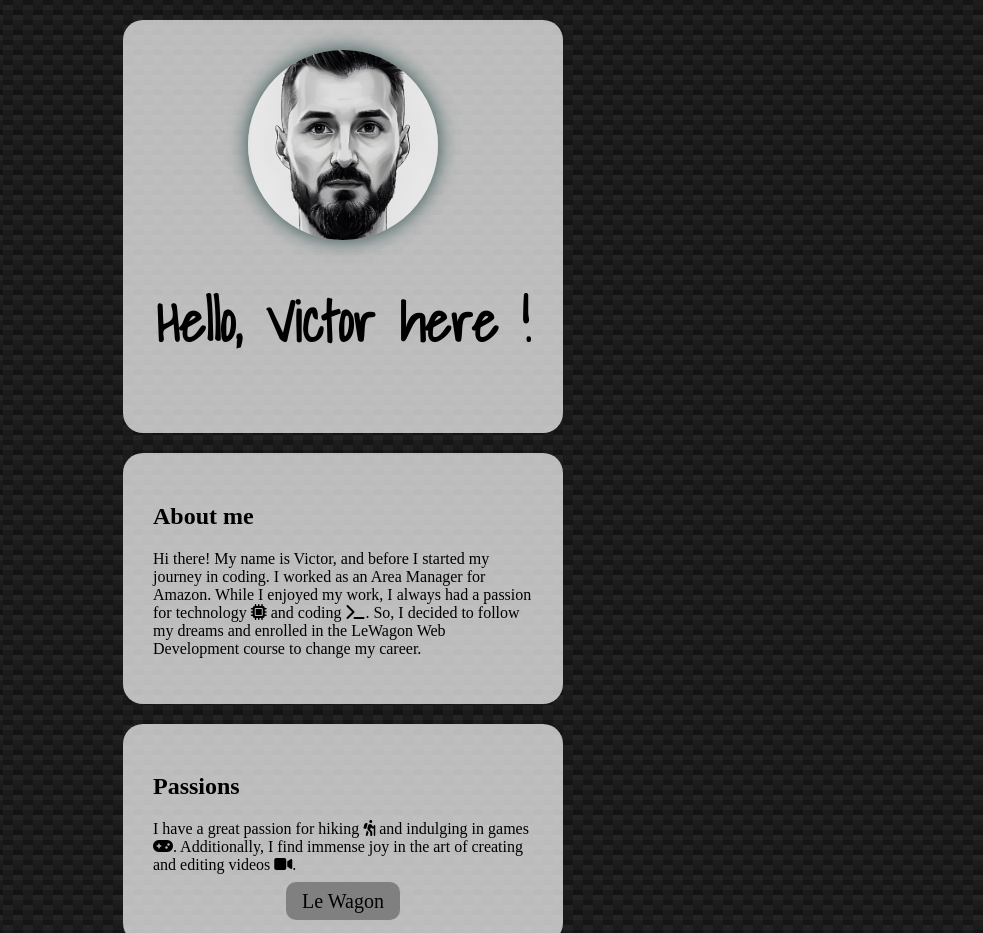
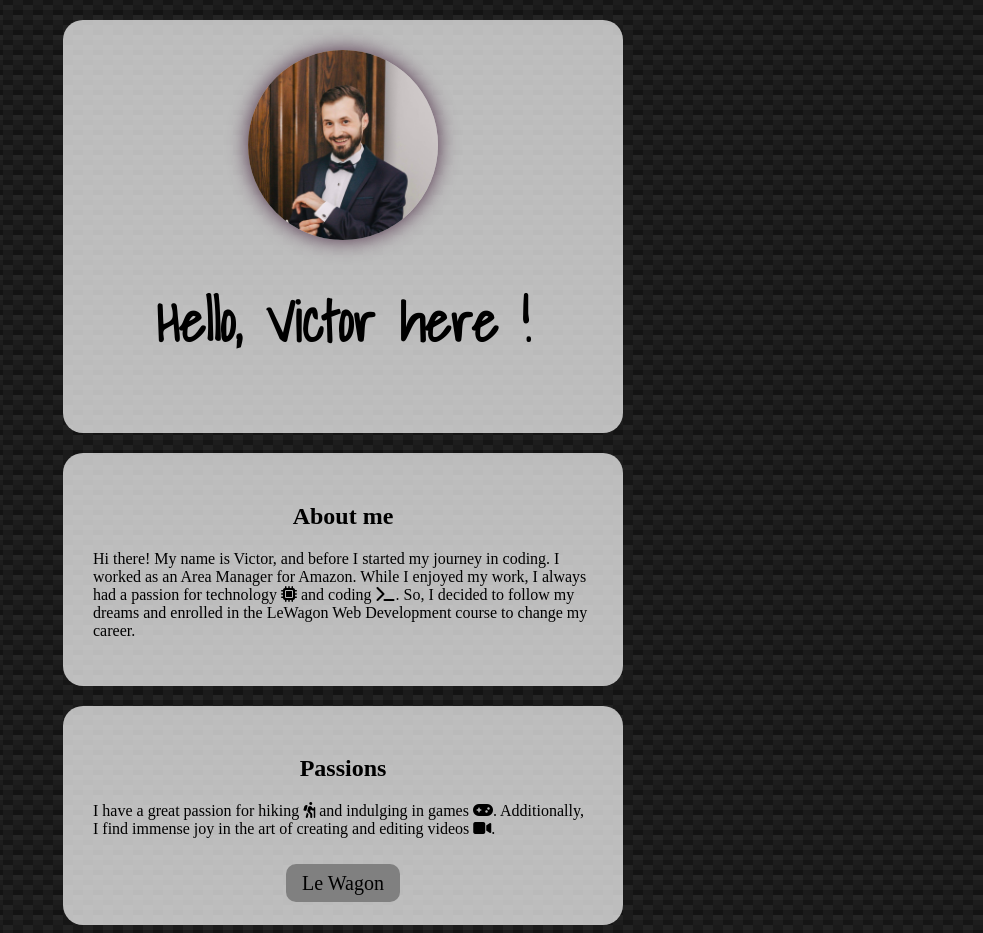
Before and after one commit to victorustinian/profile, a plain HTML site: page index.html in a window 1280 px wide. Shown: the top 933 px of the page, without its empty margins (297-1280 px from the left). Drawn offline with Linux system fonts and the light colour scheme; a web font is replaced by a local one.

Commit message:
Profile updated

```diff
--- a/index.html
+++ b/index.html
@@ -17,7 +17,7 @@
 
 <body>
   <div>
-  <img src="./images/profile_pic.jpeg" id ="victor" alt="Profile picture">
+  <img src="/images/Victor Isopescu Photo.jpg" id ="victor" alt="Profile picture">
 
   <h1>Hello, Victor here ! </h1>
   </div>
@@ -35,7 +35,7 @@
   <h2>Passions</h2>
     <p>I have a great passion for hiking <i class="fa-solid fa-person-hiking"></i> and indulging in games <i class="fa-solid fa-gamepad"></i>. Additionally,
       I find immense joy in the art of creating and editing videos <i class="fa-solid fa-video"></i>.</p>
-
+    <br>
   <a href="https://www.lewagon.com/" target="_blank" id="wagon_button">Le Wagon</a>
   </div>
 
--- a/style.css
+++ b/style.css
@@ -14,6 +14,10 @@ a {
   text-decoration: none;
   font-size: 20px;
   color: rgb(81, 79, 79);
+}
+
+h2 {
+text-align: center;
 }
 
 body {
@@ -33,8 +37,7 @@ width: 190px;
 border-radius: 50%;
 margin-left: auto;
 margin-right: auto;
-display: block;
-box-shadow: 0px 0px 20px darkslategray;
+box-shadow: 0px 0px 20px rgb(79, 47, 72);
 }
 
 div {
@@ -42,7 +45,7 @@ div {
   padding: 30px;
   border-radius: 20px;
   margin: 20px auto;
-  width: 380px;
+  width: 500px;
   text-align: center;
 }
 
@@ -69,6 +72,11 @@ li {
 .social {
   font-size: 45px;
   letter-spacing: 15px;
+}
+
+.social:hover {
+  color: purple;
+  transition-delay: .4;
 }
 
 @media (max-width: 960px) {
```
Also changed, not shown: images/Victor Isopescu Photo.jpg (added).
